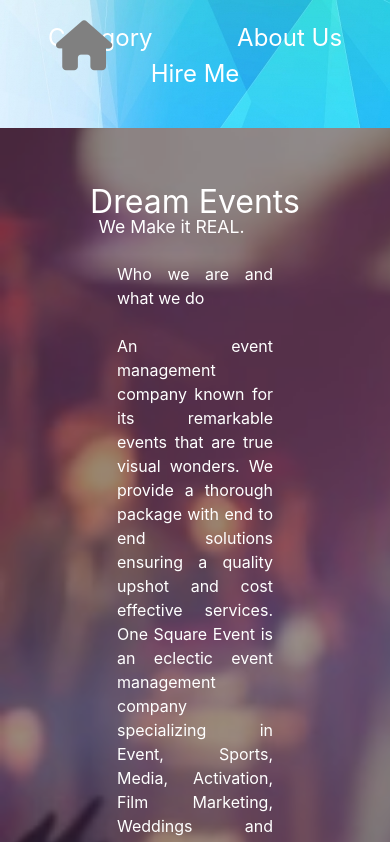
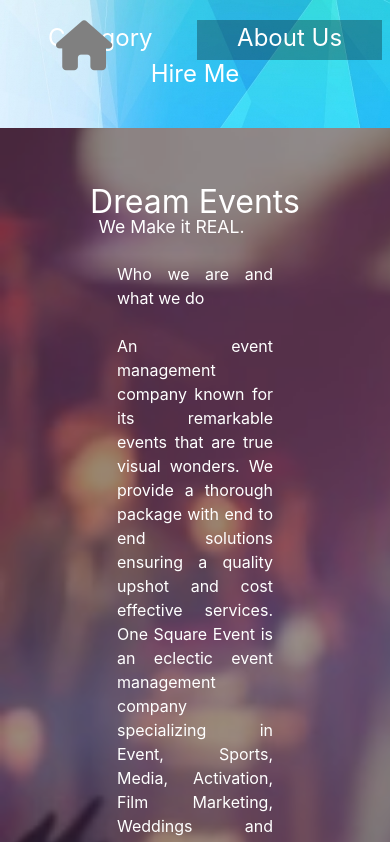
Before and after one commit to code-sh-19/dream-event, a plain HTML site: page about.html in a window 390 px wide. Shown: the top 842 px of the page. Drawn offline with nearby package versions, Linux system fonts and the light colour scheme.

Commit message:
changed navbar and made image hover responsive

```diff
--- a/about.html
+++ b/about.html
@@ -79,19 +79,29 @@
         header nav ul li {
             display: inline;
             list-style: none;
-            padding: 0px 40px;
+            padding: 10px 0px;
+            transition: all 0.3s ease 0s;
         }
+        header nav ul li:hover {
+            background-color:rgba(0,0,0,0.3);
+        }
+
+        header nav ul li:nth-child(2) {
+            background-color:rgba(0,0,0,0.3);
+        }
+
 
         header nav ul li a {
             text-decoration: none;
             font-size: 24px;
             color: rgba(255, 255, 255, 1);
-            transition: all 0.3s ease 0s;
+            /* transition: all 0.3s ease 0s; */
+            padding: 10px 40px;
         }
 
         header nav ul li a:hover {
             text-decoration: none;
-            color: rgba(255, 255, 255, 0.8);
+            color: rgba(255, 255, 255,1);
         }
 
         /* section starts here */
```
Also changed, not shown: category.html (+13 -3 lines), hire.html (+13 -3 lines), index.html (+5 -0 lines).
